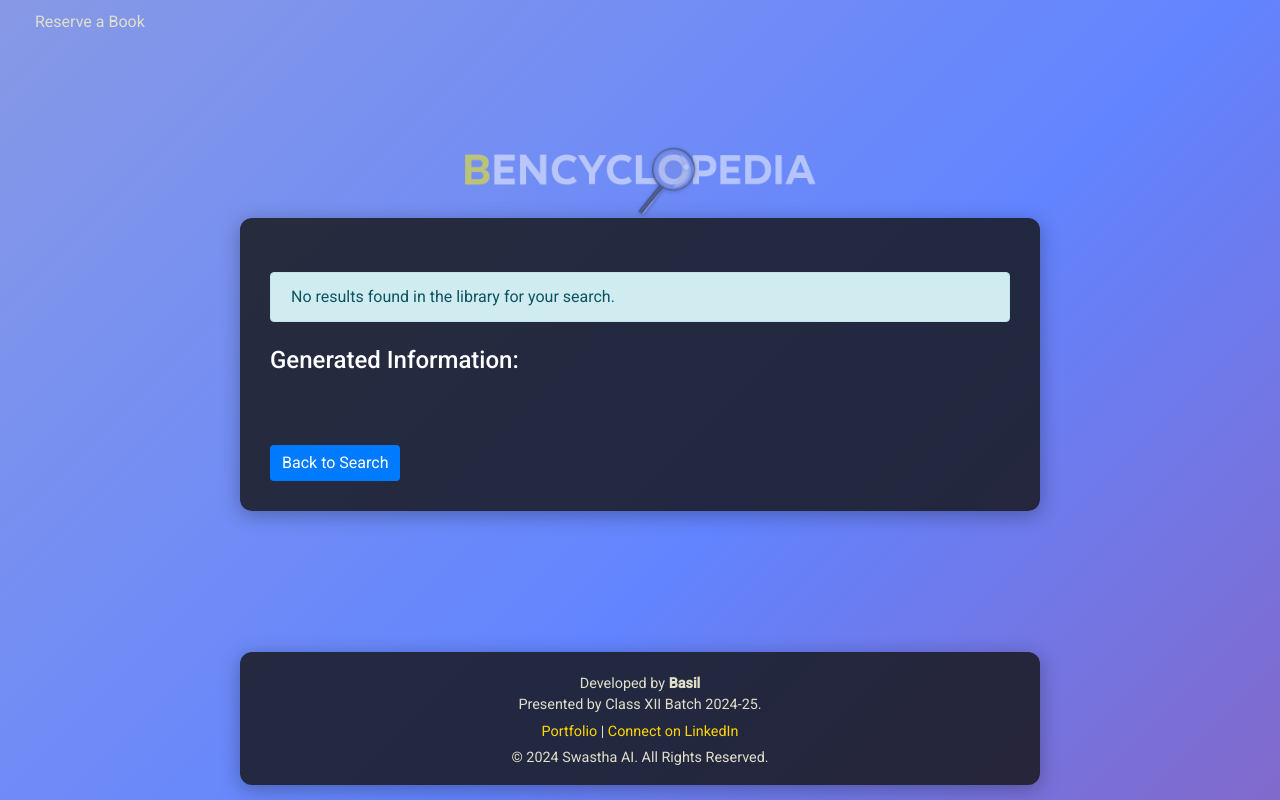
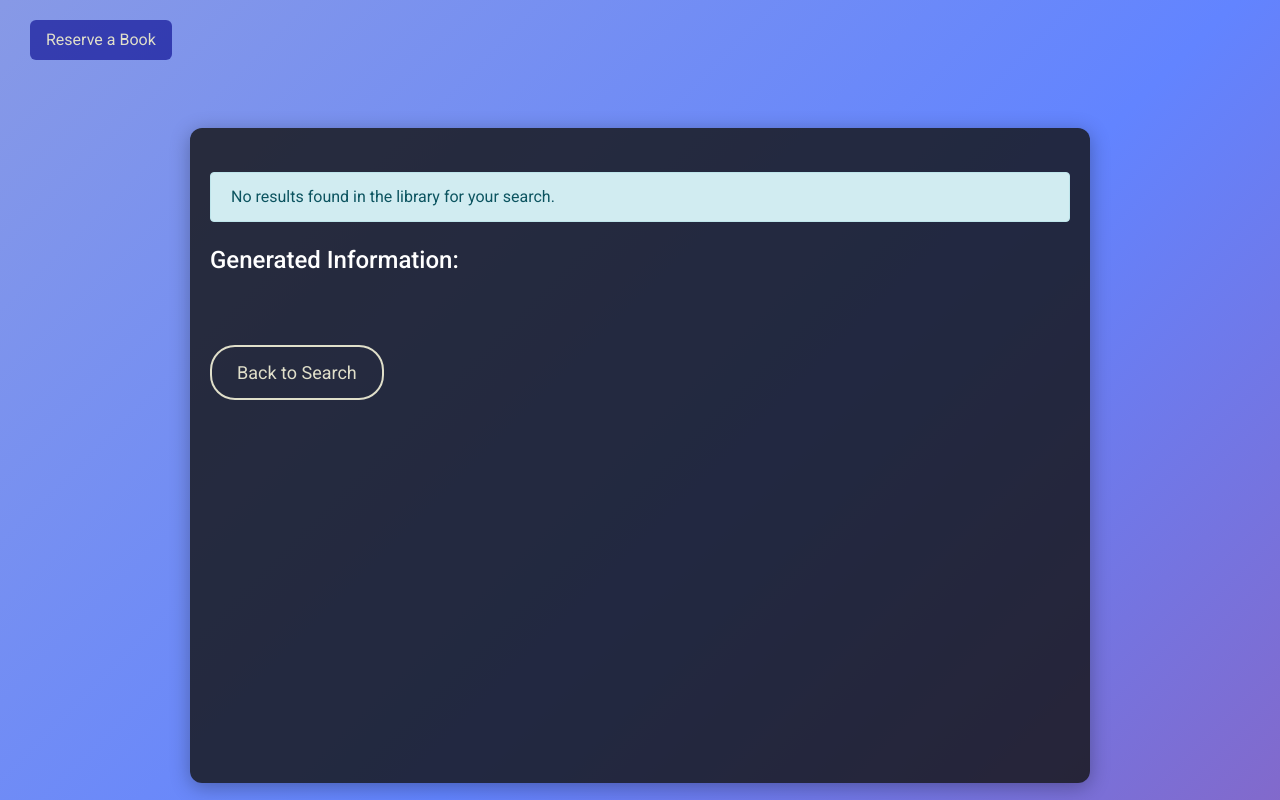
Before and after one commit to basil-the-py-developer/AI-Library, a Flask app: template templates/result.html in a window 1280 px wide. Run offline with Flask 3, Linux system fonts and the light colour scheme; the template is opened without the code that fills it, so the values that code supplies are empty; some libraries are stand-ins or nearby versions.

Commit message:
Update result.html

```diff
--- a/templates/result.html
+++ b/templates/result.html
@@ -32,8 +32,7 @@
             position: relative;
         }
 
-         /* Gradient effect with animation */
-         .gradient-effect {
+        .gradient-effect {
             position: absolute;
             top: 0;
             left: 0;
@@ -57,54 +56,19 @@
             }
         }
 
-        /* Watermark background */
-        .watermark {
-            position: fixed;
-            top: 50%;
-            left: 50%;
-            width: 30vw; /* Scale based on viewport width */
-            height: 30vw; /* Maintain aspect ratio */
-            max-width: 600px; /* Optional: limit the maximum size */
-            max-height: 600px;
-            background-image: url("{{ url_for('static', filename='lol.png') }}");
-            background-size: cover; /* Ensure it fills the size */
-            background-repeat: no-repeat; /* No tiling */
-            background-position: center; /* Center alignment */
-            opacity: 0.5; /* Subtle transparency */
-            pointer-events: none; /* Make it non-interactive */
-            transform: translate(-50%, -110%);
-            z-index: 3; /* Behind all content */
-        }
-
-        /* Optional: Media queries for finer control */
-        @media (max-width: 768px) {
-            .watermark {
-                width: 40vw; /* Slightly smaller for smaller screens */
-                height: 40vw;
-                transform: translate(-50%, -110%);
-            }
-        }
-
-        @media (max-width: 480px) {
-            .watermark {
-                width: 50vw; /* Even smaller for very small screens */
-                height: 50vw;
-                transform: translate(-50%, -70%);
-            }
-        }
-
-
         .container {
             background-color: rgba(18, 18, 18, 0.8);
-            padding: 30px;
+            padding: 20px;
             border-radius: 12px;
             box-shadow: 0 4px 20px rgba(0, 0, 0, 0.3);
-            max-width: 800px;
+            max-width: 900px;
             width: 100%;
             position: relative;
-            z-index: 1; /* Bring the container above the watermark */
-            max-height: 80vh; /* Limit the height */
-            overflow-y: auto; /* Enable scrolling if content exceeds max height */
+            z-index: 1;
+            max-height: 95vh;
+            height: 95%;
+            margin-top: 10px;
+            overflow-y: auto;
         }
 
         h1 {
@@ -121,61 +85,63 @@
         }
 
         .container::-webkit-scrollbar-thumb {
-            background: #888;
+            background: #545454;
             border-radius: 10px;
         }
 
         .container::-webkit-scrollbar-thumb:hover {
-            background: #555;
+            background: #232323;
         }
 
         .container::-webkit-scrollbar-track {
-            background: #f1f1f1;
+            background: whitesmoke;
             border-radius: 10px;
         }
 
         .btn-primary {
-            background-color: #007bff;
-            border: none;
+            background-color: transparent;
+            color: #E0DFCA;
+            border: 2px solid #E0DFCA;
+            border-radius: 25px;
+            padding: 12px 25px;
+            font-size: 18px;
+            transition: background-color 0.3s, color 0.3s;
         }
 
         .btn-primary:hover {
-            background-color: #0056b3;
+            background-color: #E0DFCA;
+            color: #333333;
         }
 
         pre {
             color: #E0DFCA;
             font-size: 1.0rem;
             padding: 15px;
-            border-radius: 8px;
+            border-radius: 6px;
             white-space: pre-wrap;
             word-wrap: break-word;
             overflow-x: hidden;
             max-width: 100%;
-            max-height: 200px;
+            max-height: 400px;
             overflow-y: auto;
             font-family: Georgia, 'Times New Roman', Times, serif
         }
-
-        .footer {
-            color: #E0DFCA;
-            padding: 15px 0;
-            font-size: 0.9rem;
-            width: 100%;
-            text-align: center;
+        pre::-webkit-scrollbar {
+        width: 8px; /* Width of the scrollbar */
         }
 
-        .footer a {
-            color: #FFD700;
-            text-decoration: none;
+        pre::-webkit-scrollbar-thumb {
+            background: #a068d5; /* Color of the scrollbar thumb */
+            border-radius: 10px; /* Rounded corners */
         }
 
-        .footer a:hover {
-            text-decoration: underline;
+        pre::-webkit-scrollbar-thumb:hover {
+            background: #6532a8; /* Darker color on hover */
         }
 
-        .footer p {
-            margin: 5px 0;
+        pre::-webkit-scrollbar-track {
+            background: whitesmoke; /* Track background color */
+            border-radius: 10px; /* Rounded corners for the track */
         }
 
         .list-group-item {
@@ -197,7 +163,7 @@
             overflow: hidden;
             text-overflow: ellipsis;
             white-space: nowrap;
-            display: inline-block; /* Ensure the link does not break onto multiple lines */
+            display: inline-block;
         }
 
         .list-group-item a:hover {
@@ -205,57 +171,38 @@
         }
 
         .navbar {
-            background-color: FFFFFF;
-            padding: 10px 20px;
+            background-color: transparent;
+            padding: 20px 30px;
+            height: 80px;
         }
 
         .navbar a {
-            color: #E0DFCA;
-            margin-right: 15px;
-            text-decoration: none;
+        color: #E0DFCA;
+        text-decoration: none;
+        font-size: 16px; /* Reduced font size */
+        padding: 8px 16px; /* Reduced padding */
+        background-color: rgba(0, 0, 139, 0.6); /* Dark blue transparent background */
+        border-radius: 6px; /* Slightly rounded corners */
+        transition: background-color 0.3s, transform 0.3s;
         }
 
-        .nav-item-nav-link {
-            color: #FFD700;
+        .navbar a:hover {
+            background-color: rgba(0, 0, 139, 0.8); /* Darker on hover */
+            transform: scale(1.05); /* Slight scaling effect on hover */
         }
 
-        /* Ensure links are responsive and truncate on smaller screens */
-        .link-box a {
-            display: block;
-            color: #FFD700;
-            text-decoration: none;
-            word-wrap: break-word;
-            max-width: 100%;
-            overflow: hidden;
-            text-overflow: ellipsis;
-        }
 
-        @media (max-width: 576px) {
-            .link-box a {
-                text-overflow: ellipsis;
-                overflow: hidden;
-                white-space: nowrap;
-                width: 100%; /* Ensure full width */
-            }
-
-            .list-group-item {
-                font-size: 14px;
-            }
-        }
-
-        @media (max-width: 768px) {
-            .list-group-item {
-                font-size: 16px;
-            }
+        footer {
+            height: 20px;
+            background-color: transparent;
+            margin-top: auto;
         }
     </style>
 </head>
 <body>
-    <div class="gradient-effect"></div> <!-- Gradient effect layer -->
-    <div class="watermark"></div> <!-- Watermark layer -->
+    <div class="gradient-effect"></div>
     <div class="gradient-effect"></div>
     <nav class="navbar navbar-expand-lg navbar-dark">
-        <a class="navbar-brand" href="#"></a>
         <div class="navbar-nav">
             <a class="nav-item-nav-link" href="/reserve">Reserve a Book</a>
         </div>
@@ -299,15 +246,6 @@
         </div>
         <a href="{{ url_for('index') }}" class="btn btn-primary mt-3">Back to Search</a>
     </div>
-    <footer class="footer">
-        <div class="container text-center py-3">
-            <p class="mb-0">Developed by <strong>Basil</strong><br>Presented by Class XII Batch 2024-25.</p>
-            <p class="mb-0">
-                <a href="https://basilsportfolio.w3spaces.com/index.html" target="_blank" class="footer-link">Portfolio</a> |
-                <a href="https://www.linkedin.com/in/basil-joshua-john-2bb857312/" target="_blank" class="footer-link">Connect on LinkedIn</a>
-            </p>
-            <p class="mb-0">© 2024 Swastha AI. All Rights Reserved.</p>
-        </div>
-    </footer>
+    <footer></footer>
 </body>
 </html>
```
